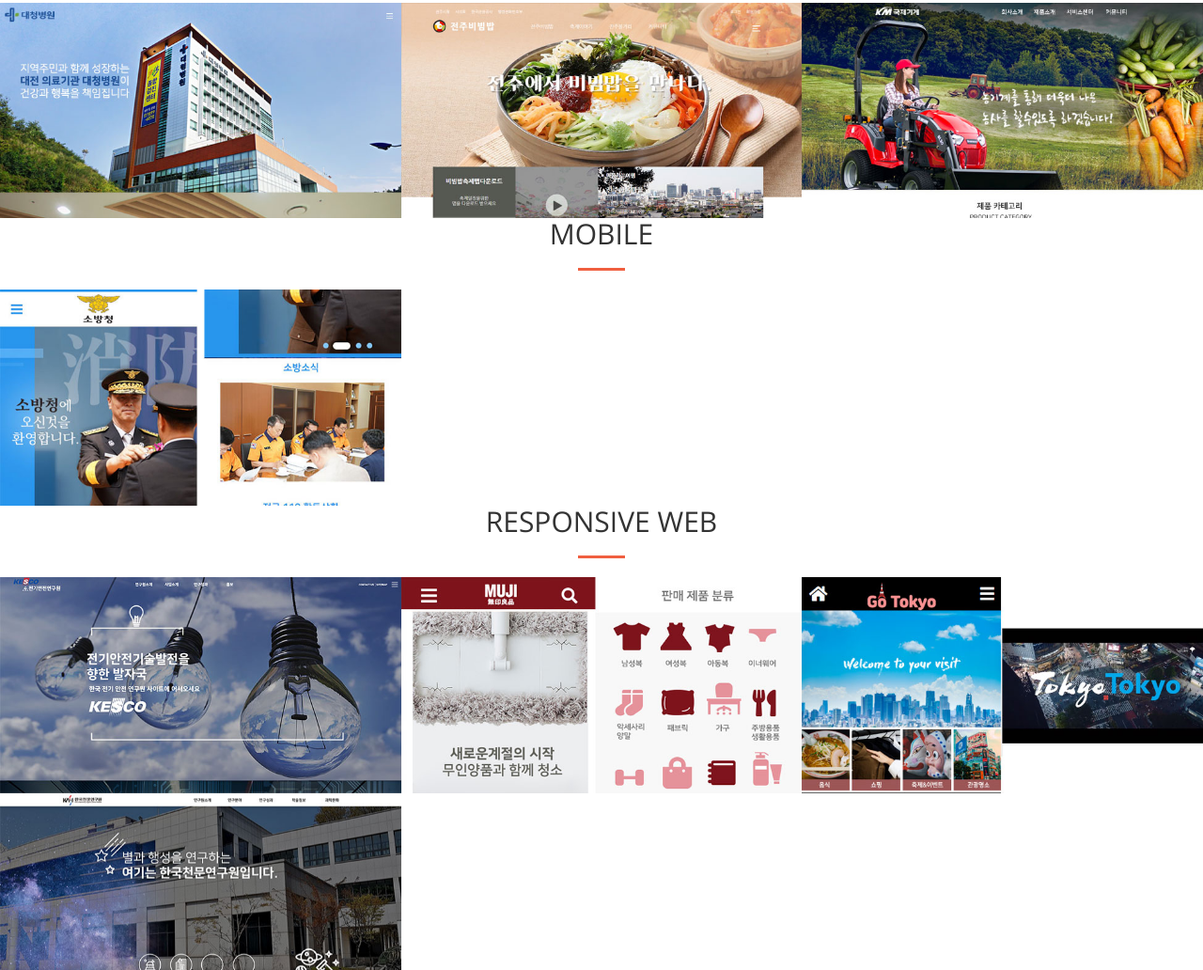
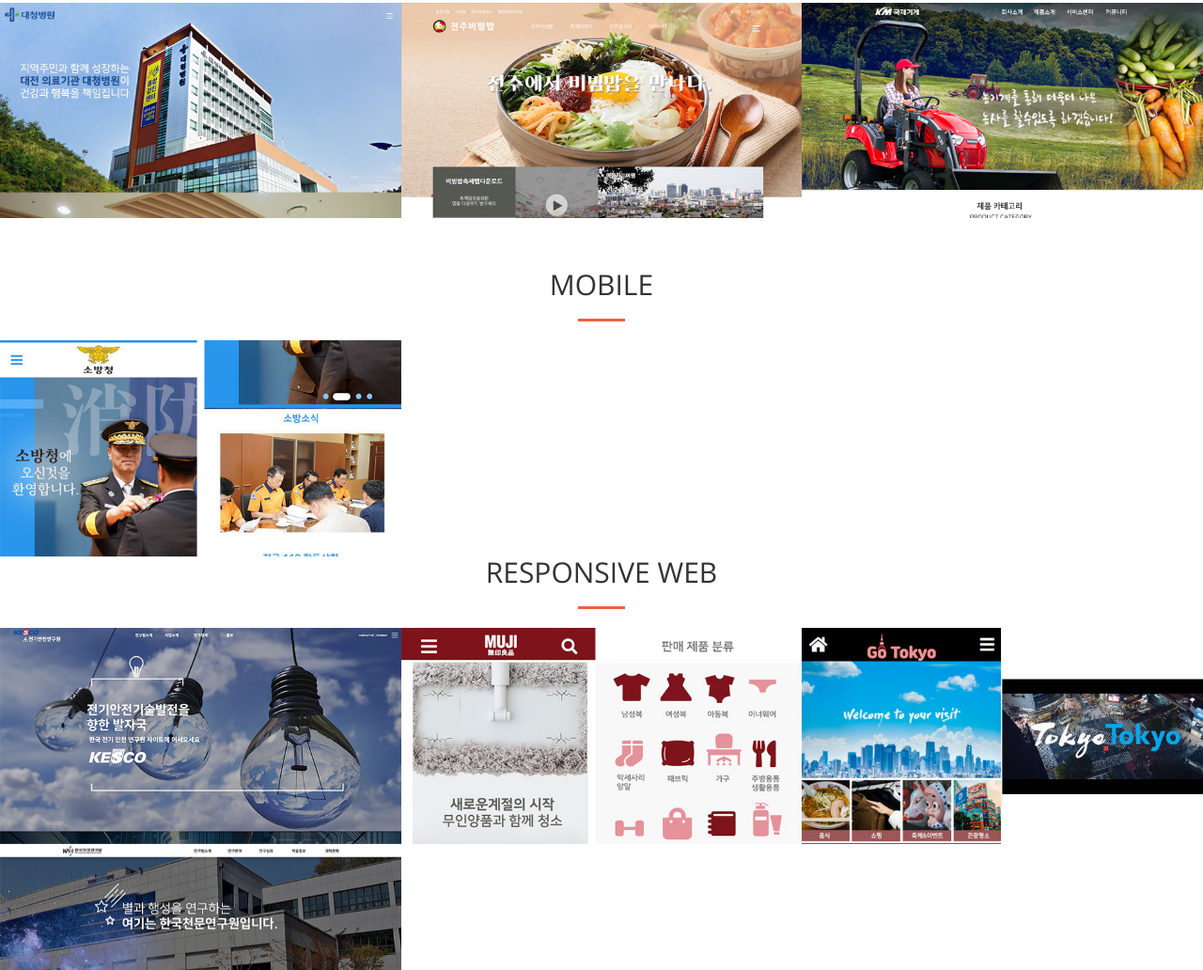
Before and after one commit to kon7973/kon7973.github.com, a plain HTML site: page pp/index.html in a window 1280 px wide. Shown: the part 7310-8342 px from the top of the page at 94% size. Drawn offline with nearby package versions, Linux system fonts and the light colour scheme; files that its build step writes are made by us from their sources.

Commit message:
Update index.html

```diff
--- a/pp/index.html
+++ b/pp/index.html
@@ -368,7 +368,7 @@
 
 
 
-                <div class="col-lg-12 text-center up">
+                <div class="col-lg-12 text-center up" style="margin-top: 54px;">
                     <h2 class="section-heading">MOBILE</h2>
                     <hr class="primary">
                 </div>
```
